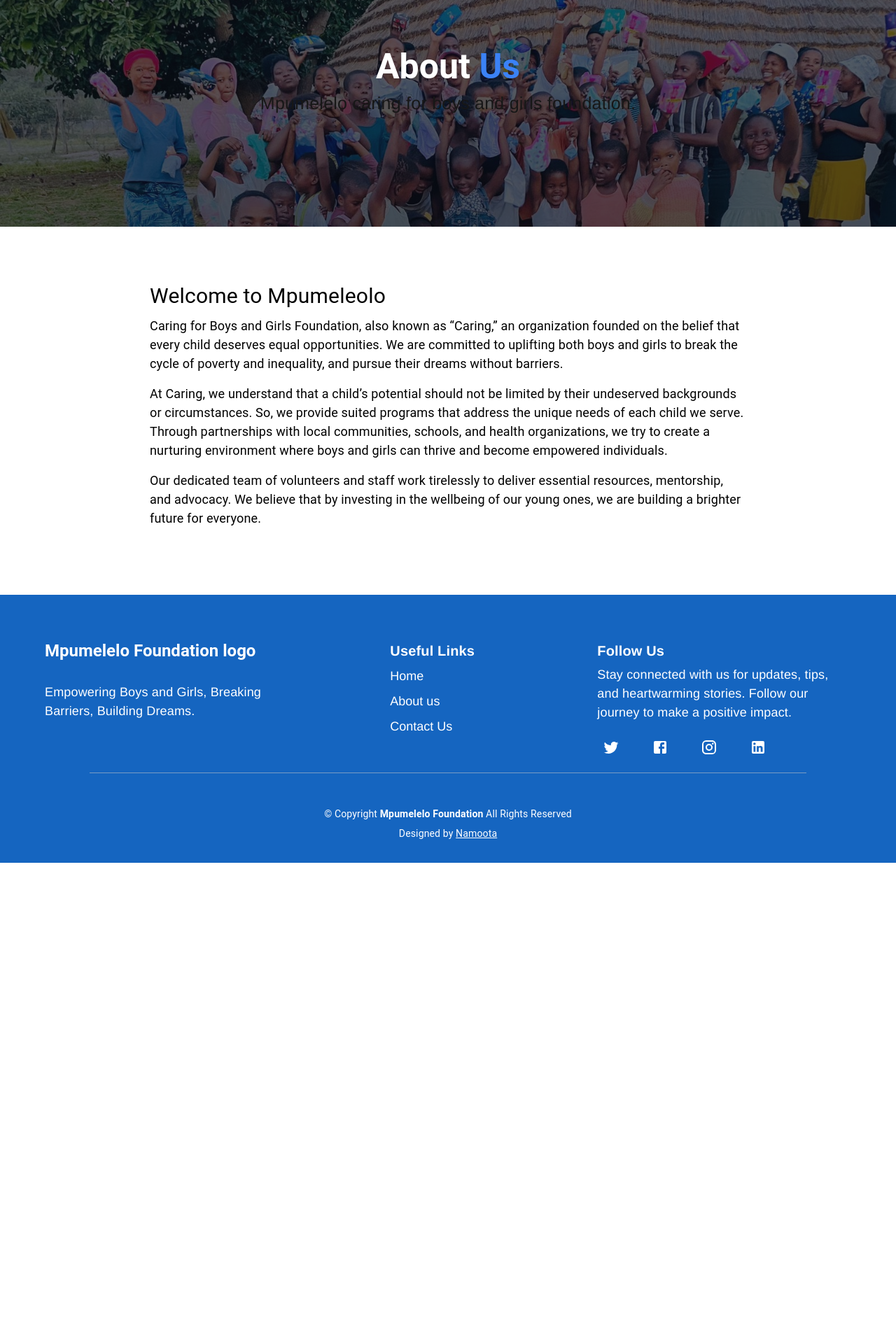
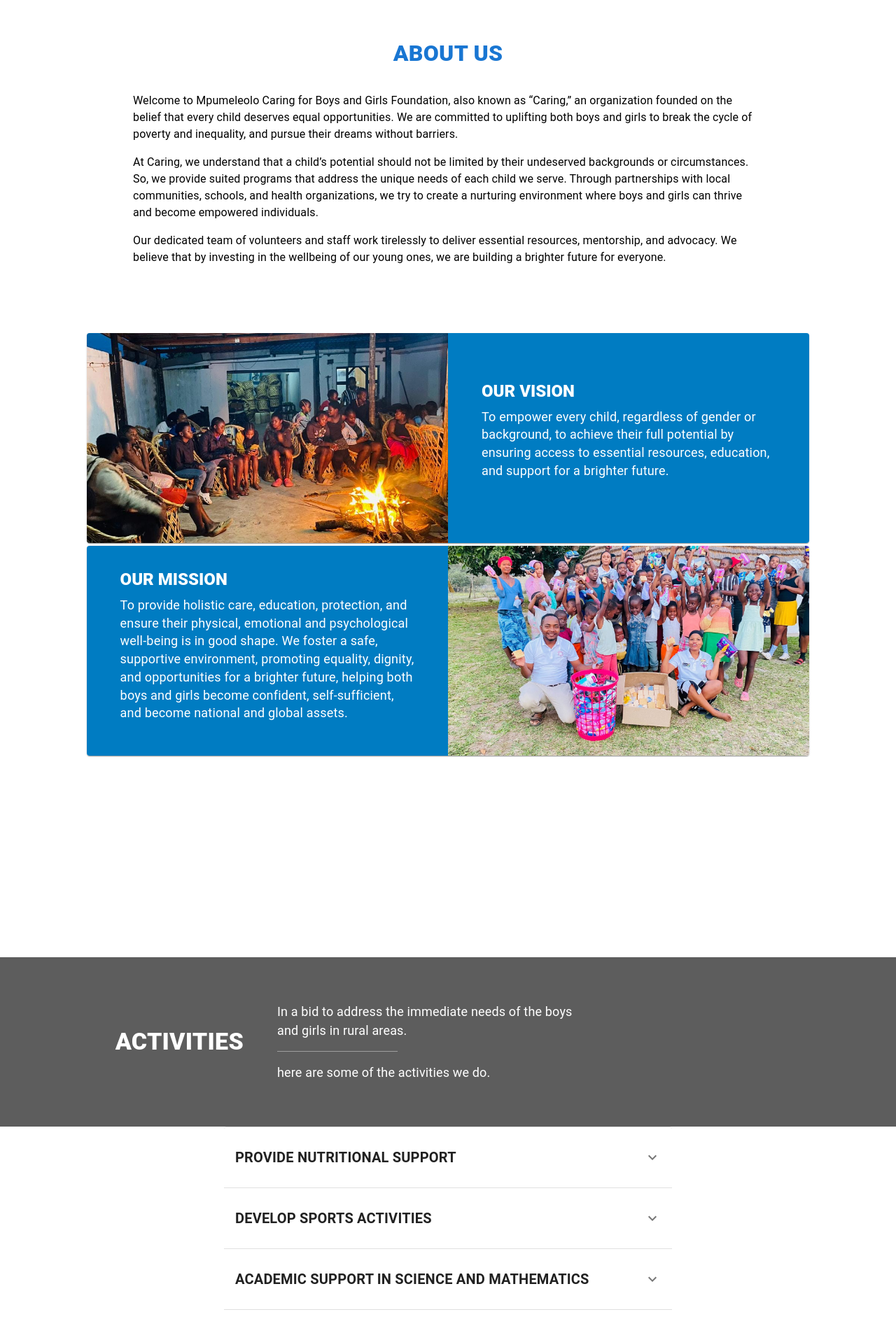
Before and after one commit to AyabongaQwabi/mpumelelo, a Next.js app: page /about in a window 1280 px wide. Shown: the part 140-2045 px from the top of the page at 70% size. Before the commit the page ends 1373 px from the top, so only its background shows below. Built offline with nearby package versions, Linux system fonts and the light colour scheme.

Commit message:
added the activities section

```diff
--- a/src/app/about/page.js
+++ b/src/app/about/page.js
@@ -1,66 +1,187 @@
-import Head from 'next/head';
+'use client';
+import React, { useState } from 'react';
 import Header from '../components/Header';
 import Footer from '../components/Footer';
-import { Box, Button, Typography, Container } from '@mui/material';
+import { Box, Typography, Container, Grid, Card, CardContent, CardMedia, Accordion, AccordionSummary, AccordionDetails, Divider } from '@mui/material';
+import ExpandMoreIcon from '@mui/icons-material/ExpandMore';
+
 
 export default function About() {
+
+   // Accordion state
+   const [expanded, setExpanded] = useState(false);
+   // Handle accordion change
+   const handleChange = (panel) => (event, isExpanded) => {
+     setExpanded(isExpanded ? panel : false);
+   };
+
+  const sections = [
+    {
+      title: 'OUR VISION',
+      description: 'To empower every child, regardless of gender or background, to achieve their full potential by ensuring access to essential resources, education, and support for a brighter future.',
+      imgSrc: '/images/hero2.jpg', // Replace with correct image URL
+      linkText: 'More about our mission and history',
+      linkUrl: '#'
+    },
+    {
+      title: 'OUR MISSION',
+      description: 'To provide holistic care, education, protection, and ensure their physical, emotional and psychological well-being is in good shape. We foster a safe, supportive environment, promoting equality, dignity, and opportunities for a brighter future, helping both boys and girls become confident, self-sufficient, and become national and global assets.',
+      imgSrc: '/images/hero1.jpg',
+      linkText: 'More about how we work',
+      linkUrl: '#'
+    },
+  ];
+
+  const activitiesItems = [
+    {
+      question: "PROVIDE NUTRITIONAL SUPPORT",
+      answer: "We provide the children with meals before and after school to combat hunger and poor living conditions in rural areas."
+    },
+    {
+      question: "DEVELOP SPORTS ACTIVITIES",
+      answer: "We promote the physical health of the children by organizing various  sporting activities to engage them in."
+    },
+    {
+      question: "ACADEMIC SUPPORT IN SCIENCE AND MATHEMATICS",
+      answer: "We assist children with their homework and provide additional classes to enhance their understanding of science and mathematics."
+    },
+    {
+      question: "COMMUNITY ENGAGEMENT THROUGH ANNUAL EVENTS",
+      answer: "We enhance communal living, giving back, and social responsibility in the boys and girls by organizing annual events like a Christmas party for the elderly in the community, where children can engage in activities, performances, and gift-giving."
+    },
+    {
+      question: "PROVIDE HYGIENE AND CLOTHING ESSENTIALS",
+      answer: "We ensure that children have access to essential hygiene products and clothing, by distributing cosmetics and sanitary towels to girls, along with clothes, toiletries and other hygiene essentials for the children."
+    }
+  ];
+
   return (
     <>
       <Header />
-      {/* Hero iamge section */}
-      <Box sx={{ width: '100%', height: '400px', backgroundImage: `linear-gradient(rgba(0, 0, 0, 0.4), rgba(0, 0, 0, 0.5)), url(/images/hero1.jpg)`, backgroundSize: 'cover', backgroundPosition: 'top'}}>
-        <Box sx={{ display: 'flex', alignItems: 'center', justifyContent: 'center', width: '100%', height: '100%', backgroundColor: 'rgba(17, 24, 39, 0.4)'}}>
-          <Box textAlign="center">
-            <Typography variant="h3" fontWeight="600" color="white" sx={{ fontSize: { xs: '40px', lg: '50px' } }}>
-              About <span style={{ color: '#3B82F6' }}>Us</span>
+      {/* Grid of content and Images */}
+      <Box sx={{ width: '100%', backgroundColor: 'white', justifyContent: 'center' }}>
+        <Container maxWidth="lg" sx={{ py: 6, display: 'flex', flexDirection: 'column', alignItems: 'center' }}>
+          {/* Header and info */}
+          <Box sx={{ mt: 10, mb: 6, maxWidth: '900px'}}>
+            <Typography component="h1" align="center" sx={{ mb: 4, fontWeight: '950', fontSize: '32px', color: '#1976D2' }}>
+              ABOUT US
+              {/* <Box component="span" sx={{ color: '#1976D2' }}> US</Box> */}
             </Typography>
-            <Typography paragraph sx={{ fontFamily: 'Helvetica', marginTop: '5px', fontSize: '25px', fontWeight: '500'}}>
-              Mpumelelo caring for boys and girls foundation.
+            <Typography variant="body1" align="start" sx={{ mb: 2, mx: 'auto', color: 'black' }}>
+              Welcome to Mpumeleolo Caring for Boys and Girls Foundation, also known as “Caring,” an organization founded
+              on the belief that every child deserves equal opportunities. We are committed to uplifting both boys and
+              girls to break the cycle of poverty and inequality, and pursue their dreams without barriers.
             </Typography>
-            {/* <Button
-              variant="contained"
+            <Typography variant="body1" align="start" sx={{ mb: 2, mx: 'auto', color: 'black' }}>
+              At Caring, we understand that a child’s potential should not be limited by their undeserved backgrounds or
+              circumstances. So, we provide suited programs that address the unique needs of each child we serve. Through
+              partnerships with local communities, schools, and health organizations, we try to create a nurturing environment
+              where boys and girls can thrive and become empowered individuals.
+            </Typography>
+            <Typography variant="body1" align="start" sx={{ mb: 6, mx: 'auto', color: 'black' }}>
+              Our dedicated team of volunteers and staff work tirelessly to deliver essential resources, mentorship, and advocacy.
+              We believe that by investing in the wellbeing of our young ones, we are building a brighter future for everyone.
+            </Typography>
+          </Box>
+          {/* Grid for sections */}
+          <Grid container spacing={0.5} sx={{ width: { xs: 'auto', md: '90%' } }}>
+            {sections.map((section, index) => (
+              <Grid item xs={12} key={index}>
+                <Card sx={{ display: 'flex', flexDirection: { xs: 'column', md: 'row' }, height: { xs: 'auto', md: '300px' } }}>
+                  {index % 2 === 0 ? (
+                    <>
+                      {/* Image Left, Content Right */}
+                      <Box sx={{ width: { xs: '100%', md: '50%' }, height: { xs: '300px', md: 'auto' }, overflow: 'hidden' }}>
+                        <CardMedia component="img" sx={{ width: '100%', height: '100%', objectFit: 'cover' }} image={section.imgSrc} alt={section.title}/>
+                      </Box>
+                      <CardContent sx={{ width: { xs: '100%', md: '50%' }, backgroundColor: '#007cc2', color: 'white', display: 'flex', flexDirection: 'column', justifyContent: 'center', px: 6 }}>
+                        <Typography variant="h5" component="h2" sx={{ fontWeight: '950', mb: 1 }}>
+                          {section.title}
+                        </Typography>
+                        <Typography variant="body2" sx={{ mb: 2, fontSize: '18px' }}>
+                          {section.description}
+                        </Typography>
+                        {/* Link to another page */}
+                        {/* <Button variant="text" href={section.linkUrl} sx={{ color: 'white', fontWeight: 'bold', textTransform: 'none' }}>
+                          {section.linkText} &gt;&gt;
+                        </Button> */}
+                      </CardContent>
+                    </>
+                  ) : (
+                    <>
+                      {/* Content Left, Image Right */}
+                      <CardContent sx={{ width: { xs: '100%', md: '50%' }, backgroundColor: '#007cc2', color: 'white', display: 'flex', flexDirection: 'column', justifyContent: 'center', px: 6 }}>
+                        <Typography variant="h5" component="h2" sx={{ fontWeight: '950', mb: 1 }}>
+                          {section.title}
+                        </Typography>
+                        <Typography variant="body2" sx={{ mb: 2, fontSize: '18px' }}>
+                          {section.description}
+                        </Typography>
+                         {/* Link to another page */}
+                        {/* <Button variant="text" href={section.linkUrl} sx={{ color: 'white', fontWeight: 'bold', textTransform: 'none' }}>
+                          {section.linkText} &gt;&gt;
+                        </Button> */}
+                      </CardContent>
+                      <Box sx={{ width: { xs: '100%', md: '50%' }, height: { xs: '300px', md: 'auto' }, overflow: 'hidden' }}>
+                        <CardMedia component="img"sx={{ width: '100%', height: '100%', objectFit: 'cover' }} image={section.imgSrc} alt={section.title}/>
+                      </Box>
+                    </>
+                  )}
+                </Card>
+              </Grid>
+            ))}
+          </Grid>
+        </Container>
+      </Box>
+
+      {/* Activities Section */}
+      {/* Banner */}
+      <Box sx={{ width: '100%', backgroundColor: 'white', py: 30, display: 'flex', flexDirection: 'column', alignItems: 'center'}}>
+        <Box sx={{ width: '100%', display: 'flex', justifyContent: 'center', background: '#353535', opacity: '0.8' , py: 3, flexDirection: { xs: 'column', sm: 'column', md: 'row' }}}>
+          <Container sx={{ width: { xs: '60%', sm: '40%'} }}>
+            <Typography variant="h4" component="h1" gutterBottom color="white" fontWeight="950" sx={{ display: 'flex', justifyContent: 'end', alignItems: 'center', height: '100%', width: '100%', py: 5 }}>
+              ACTIVITIES
+            </Typography>
+          </Container>
+          <Container sx={{ xs: '100%', sm: '60%', py: 5}}>
+            <Typography variant="body1" color="white" maxWidth="md" sx={{ textAlign: 'start', width: { xs: '100%', sm: '50%'}, fontSize: { xs: '16px', sm: '18px'} }}>
+              In a bid to address the immediate needs of the boys and girls in rural areas.
+            </Typography>
+            {/* Add the Divider here */}
+            <Box display="flex" justifyContent="start">
+              <Divider sx={{ my: 2, backgroundColor: 'rgba(255, 255, 255, 0.5)', height: '0.5px', width: { xs: '60%', sm: '20%'} }} />
+            </Box>
+            <Typography variant="body1" color="white" maxWidth="md" sx={{ textAlign: 'start', fontSize: { xs: '16px', sm: '18px'} }}>
+              here are some of the activities we do.
+            </Typography>
+          </Container>
+        </Box>
+        {/* Dropdown Menu */}
+        <Box sx={{ width: { xs: '100%', sm: '50%' } }}>
+          {activitiesItems.map((item, index) => (
+            <Accordion key={index} expanded={expanded === `panel${index + 1}`} onChange={handleChange(`panel${index + 1}`)}
               sx={{
-                mt: 2,
-                px: 5,
-                py: 1.5,
-                fontSize: '0.875rem', // equivalent to text-sm
-                backgroundColor: '#2563EB', // equivalent to bg-blue-600
-                textTransform: 'capitalize',
-                '&:hover': {
-                  backgroundColor: '#3B82F6', // equivalent to hover:bg-blue-500
-                },
+                borderTop: 1,
+                borderBottom: index === activitiesItems.length - 1 ? 1 : 0,
+                borderColor: 'divider',
+                '&:before': { display: 'none' },
+                boxShadow: 'none',
+                py: 2,
               }}
             >
-              Start project
-            </Button> */}
-          </Box>
+              <AccordionSummary expandIcon={<ExpandMoreIcon />} aria-controls={`panel${index + 1}-content`} id={`panel${index + 1}-header`}>
+                <Typography fontWeight="bold" sx={{ fontSize: { xs: '15px', sm: '20px' } }}>
+                  {item.question}
+                </Typography>
+              </AccordionSummary>
+              <AccordionDetails>
+                <Typography color="black" width={'80%'}>
+                  {item.answer}
+                </Typography>
+              </AccordionDetails>
+            </Accordion>
+          ))}
         </Box>
-      </Box>
-      {/* Paragraph text */}
-      <Box sx={{ backgroundColor: 'white', width: '100%', py: 10 }}>
-        <Container maxWidth="md" >
-          <Typography variant="h4" gutterBottom sx={{ color: 'black', fontSize: { xs: '24px', md: '30px', lg: '30px' } }}>
-            Welcome to Mpumeleolo
-          </Typography>
-          <Typography variant="body1" paragraph sx={{ color: 'black', fontSize: { xs: '16px', md: '18px', lg: '18px' } }}>
-            Caring for Boys and Girls Foundation, also known as “Caring,” an organization founded
-            on the belief that every child deserves equal opportunities. We are committed to
-            uplifting both boys and girls to break the cycle of poverty and inequality, and
-            pursue their dreams without barriers.
-          </Typography>
-          <Typography variant="body1" paragraph sx={{ color: 'black', fontSize: { xs: '16px', md: '18px', lg: '18px' } }}>
-            At Caring, we understand that a child’s potential should not be limited by their
-            undeserved backgrounds or circumstances. So, we provide suited programs that address
-            the unique needs of each child we serve. Through partnerships with local communities,
-            schools, and health organizations, we try to create a nurturing environment where
-            boys and girls can thrive and become empowered individuals.
-          </Typography>
-          <Typography variant="body1" paragraph sx={{ color: 'black', fontSize: { xs: '16px', md: '18px', lg: '18px' } }}>
-            Our dedicated team of volunteers and staff work tirelessly to deliver essential
-            resources, mentorship, and advocacy. We believe that by investing in the wellbeing
-            of our young ones, we are building a brighter future for everyone.
-          </Typography>
-        </Container>
       </Box>
       <Footer />
     </>
```
Also changed, not shown: public/example.png (added).
